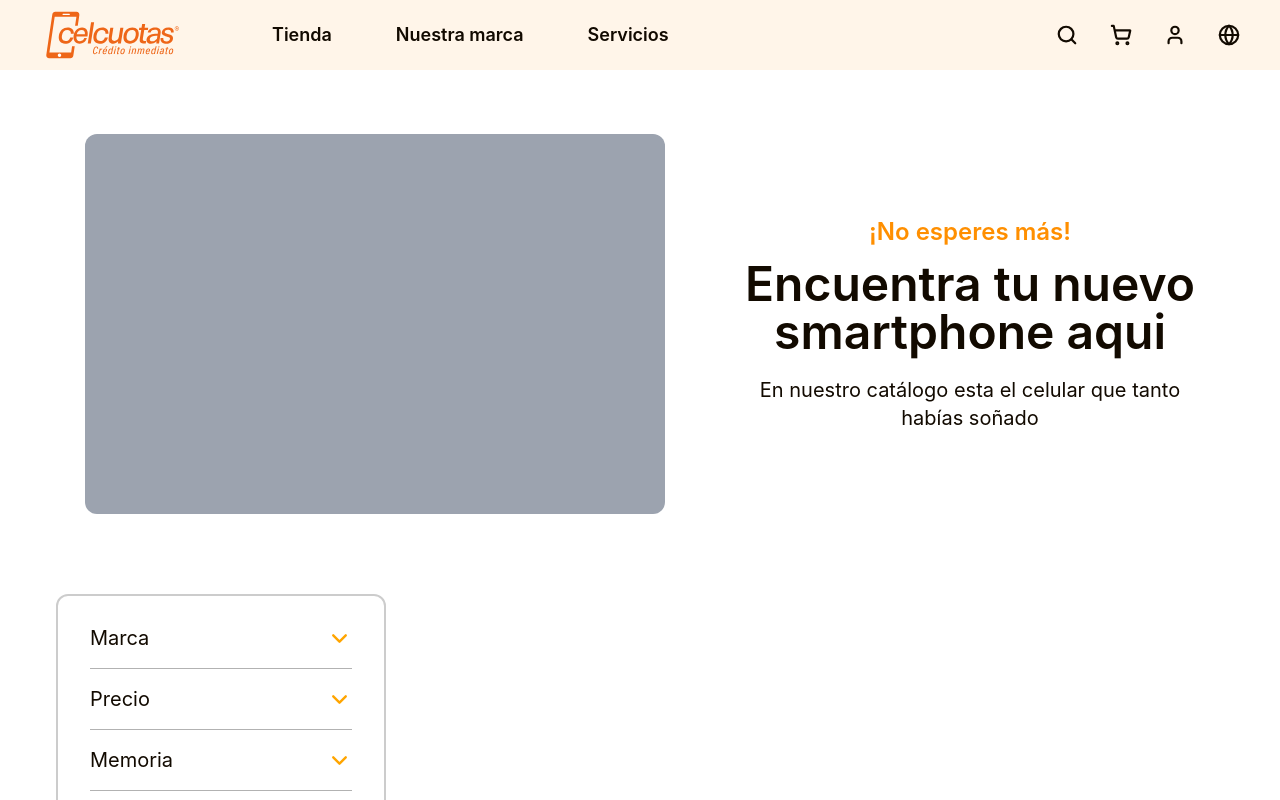
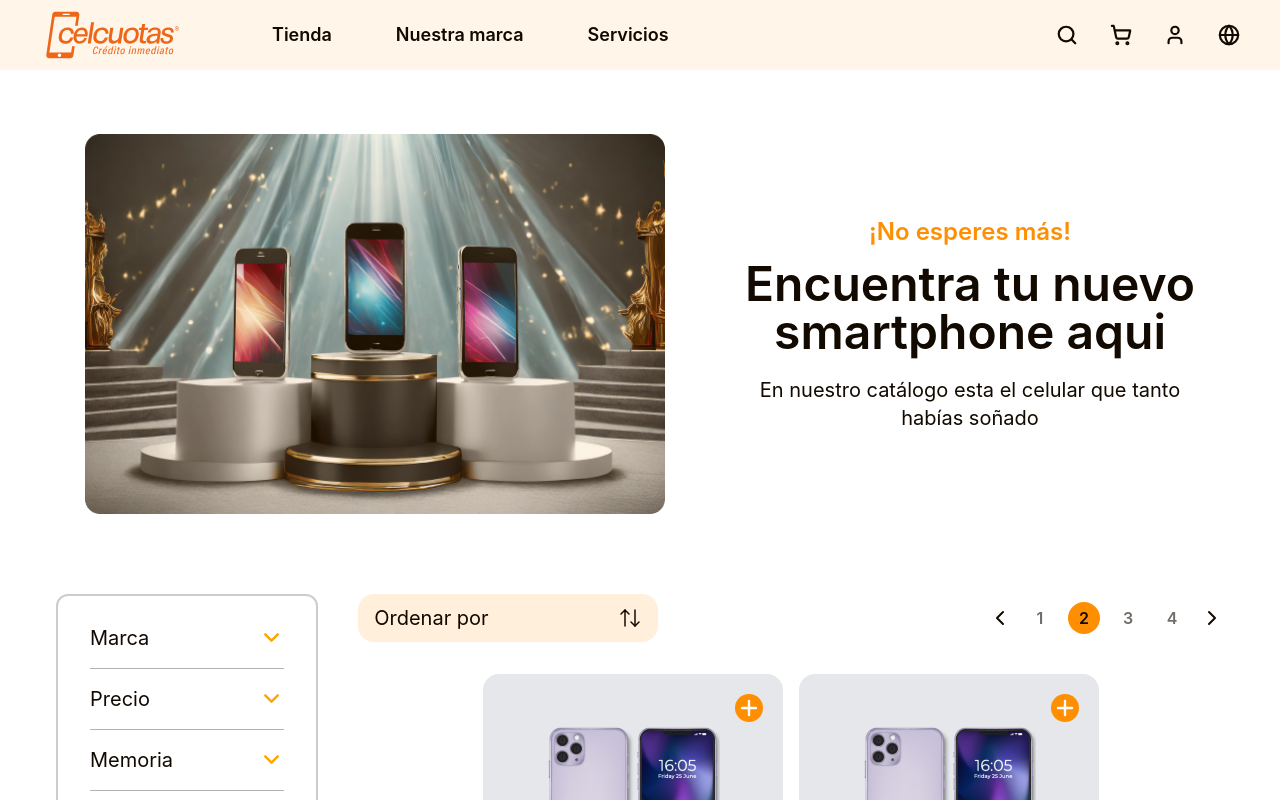
Before and after one commit to Ye1der/Celcuotas, a React (Vite) app: page /store in a window 1280 px wide. Built offline with nearby package versions, Linux system fonts and the light colour scheme.

Commit message:
add function in button order by of the route Store

```diff
--- a/src/App.tsx
+++ b/src/App.tsx
@@ -3,6 +3,8 @@ import { Dashboard } from './routes/Dashboard'
 import { ContextGlbal } from './context/Context'
 import { NavBar } from './components/NavBar'
 import { Store } from './routes/Store'
+import { Footer } from './components/dashboard/Footer'
+
 
 const router = createBrowserRouter([
   {
@@ -24,6 +26,7 @@ function App() {
         <ContextGlbal>
           <RouterProvider router={router} />
         </ContextGlbal>
+        <Footer/>
       </section>
     </section>
   )
--- a/src/components/NavBar.tsx
+++ b/src/components/NavBar.tsx
@@ -2,7 +2,7 @@ import { AlignLeft, Search, X } from "lucide-react"
 import { ShoppingCart } from "lucide-react"
 import { User } from "lucide-react"
 import { Globe } from "lucide-react"
-import './NavBar.css'
+// import './NavBar.css'
 import { useState } from "react"
 
 export function NavBar() {
@@ -16,7 +16,7 @@ export function NavBar() {
         {showBar ? <X className="icon" strokeWidth={2.3} size={27} /> : <AlignLeft className="icon" strokeWidth={2.3} size={27} />}
       </button>
 
-      <section className={`bg-cosmicLatte h-[70px] lg:w-full flex lg:justify-between absolute top-0 transition-all duration-300 max-lg:${showBar ? '-left-0' : '-left-full'} max-lg:flex-col max-lg:items-center max-lg:h-svh max-lg:w-fit max-lg:z-40 max-lg:py-10 max-lg:justify-between`}>
+      <section className={`bg-cosmicLatte h-[70px] lg:w-full flex lg:justify-between absolute top-0 transition-all duration-300 ${showBar ? 'max-lg:left-0' : 'max-lg:-left-full'} max-lg:flex-col max-lg:items-center max-lg:h-svh max-lg:w-fit max-lg:z-40 max-lg:py-10 max-lg:justify-between`}>
         <div className="flex lg:h-full items-center gap-8 font-semibold text-lg max-lg:flex-col">
           <a href="/">
             <img src="/logo.svg" alt="Logo" className="w-36 mr-10 ml-10 max-lg:mb-10" />
--- /dev/null
+++ b/src/components/store/CardPhoneStore.tsx
@@ -0,0 +1,17 @@
+import { Plus } from "lucide-react";
+
+export function CardPhoneStore() {
+  return (
+    <div className="w-[300px] h-[370px] bg-gray-200 rounded-2xl flex flex-col items-center justify-center px-7 gap-3 relative">
+
+      <button className="text-white bg-darkOrange rounded-full p-[2px] absolute top-5 right-5"> <Plus strokeWidth={2.4} /> </button>
+
+      <img src="/phoneStore.png" alt="" />
+      <div className="w-full">
+        <h4 className="font-semibold text-md opacity-60"> Samsung </h4>
+        <h1 className="font-semibold text-xl"> Samsung Galaxy A34 </h1>
+        <h3 className="text-xl mt-2"> $1.034.950 </h3>
+      </div>
+    </div>
+  )
+}
--- /dev/null
+++ b/src/components/store/FilterBy.tsx
@@ -0,0 +1,38 @@
+import { ChevronDown } from "lucide-react";
+
+export function FilterBy () {
+
+  return (
+    <div className="w-[330px] h-fit border-2 border-black border-opacity-20 rounded-xl px-8 pt-3 pb-8">
+          <button className="w-full flex justify-between items-center border-b border-b-black border-opacity-30 py-4">
+            <h1 className="text-xl"> Marca </h1>
+            <ChevronDown color="orange" strokeWidth={2.3} size={25} />
+          </button>
+
+          <button className="w-full flex justify-between items-center border-b border-b-black border-opacity-30 py-4">
+            <h1 className="text-xl"> Precio </h1>
+            <ChevronDown color="orange" strokeWidth={2.3} size={25} />
+          </button>
+
+          <button className="w-full flex justify-between items-center border-b border-b-black border-opacity-30 py-4">
+            <h1 className="text-xl"> Memoria </h1>
+            <ChevronDown color="orange" strokeWidth={2.3} size={25} />
+          </button>
+
+          <button className="w-full flex justify-between items-center border-b border-b-black border-opacity-30 py-4">
+            <h1 className="text-xl"> Camara </h1>
+            <ChevronDown color="orange" strokeWidth={2.3} size={25} />
+          </button>
+
+          <button className="w-full flex justify-between items-center border-b border-b-black border-opacity-30 py-4">
+            <h1 className="text-xl"> Pantalla </h1>
+            <ChevronDown color="orange" strokeWidth={2.3} size={25} />
+          </button>
+
+          <button className="w-full flex justify-between items-center border-b border-b-black border-opacity-30 py-4">
+            <h1 className="text-xl"> Descuentos </h1>
+            <ChevronDown color="orange" strokeWidth={2.3} size={25} />
+          </button>
+        </div>
+  )
+}
--- /dev/null
+++ b/src/components/store/OrderBy.tsx
@@ -0,0 +1,54 @@
+import { ArrowDown, ArrowUp, ArrowUpDown} from "lucide-react";
+import { useState } from "react";
+
+export function OrderBy () {
+
+  // si es true salen las demas opciones y si es false no salen y el rounded b del boton principal cambia
+  const [active, setActive] = useState(false)
+  const [optionText, setOptionText] = useState('Ordenar por')
+  const [optionIcon, setOptionIcon] = useState<JSX.Element>(<ArrowUpDown strokeWidth={1.5}/>)
+
+  function clickOption (option: boolean | null) {
+    if (option) {
+      setOptionText("Mayor precio")
+      setOptionIcon(<ArrowUp strokeWidth={1.5}/>)
+
+    } else if (option == false) {
+      setOptionText("Menor precio")
+      setOptionIcon(<ArrowDown strokeWidth={1.5}/>)
+
+    } else if (option == null) {
+      setOptionText("Ordenar por")
+      setOptionIcon(<ArrowUpDown strokeWidth={1.5}/>)
+    }
+
+    setActive(false)
+  }
+
+  return (
+    <div className="relative w-fit h-fit z-20">
+      <button onClick={() => {setActive(!active)}} className={`w-[300px] h-12 px-4 bg-[#FFEFDB] ${!active && 'rounded-b-2xl'} rounded-t-2xl flex justify-between items-center transition-all duration-300`}>
+        <h1 className="text-xl"> {optionText} </h1>
+        {optionIcon}
+      </button>
+
+      <div className={`${active ? "visible opacity-1" : "opacity-0 invisible"} transition-all duration-300 absolute`}>
+        <button onClick={() => {clickOption(null)}} className="w-[300px] h-12 px-4 bg-[#FAFAFA] flex justify-between items-center">
+          <h1 className="text-xl"> Ninguno </h1>
+          <ArrowUpDown strokeWidth={1.5}/>
+        </button>
+
+        <button onClick={() => {clickOption(true)}} className="w-[300px] h-12 px-4 bg-[#FAFAFA] flex justify-between items-center">
+          <h1 className="text-xl"> Mayor precio </h1>
+          <ArrowUp strokeWidth={1.5}/>
+        </button>
+
+        <button onClick={() => {clickOption(false)}} className="w-[300px] h-12 px-4 bg-[#FAFAFA] rounded-b-2xl flex justify-between items-center">
+          <h1 className="text-xl"> Menor precio </h1>
+          <ArrowDown strokeWidth={1.5}/>
+        </button>
+      </div>
+
+    </div>
+  )
+}
--- a/src/routes/Dashboard.tsx
+++ b/src/routes/Dashboard.tsx
@@ -1,5 +1,4 @@
 import { Slider } from "../components/Slider";
-import { Footer } from "../components/dashboard/Footer";
 import { Marcas } from "../components/dashboard/Marcas";
 import { Cards } from "../components/dashboard/Cards";
 import { BenefitBar } from "../components/dashboard/BenefitBar";
@@ -30,7 +29,6 @@ export function Dashboard() {
       <BenefitBar />
       <Cards />
       <Marcas />
-      <Footer />
     </>
   )
 }
--- a/src/routes/Store.tsx
+++ b/src/routes/Store.tsx
@@ -1,12 +1,18 @@
-import { ChevronDown } from "lucide-react";
+import {ChevronLeft, ChevronRight } from "lucide-react";
+import { CardPhoneStore } from "../components/store/CardPhoneStore";
+import { OrderBy } from "../components/store/OrderBy";
+import { FilterBy } from "../components/store/FilterBy";
 
 export function Store() {
+
+
+  const array = [1, 2, 3, 4, 5, 6, 7, 8, 9]
+
   return (
     <section className="w-full">
       <section className="w-full flex justify-center mt-16 items-center gap-20">
-        <div className="w-[580px] h-[380px] bg-gray-400 rounded-xl">
+        <img src="/mainStore.png" alt="" className="w-[580px] rounded-xl" />
 
-        </div>
         <div>
           <h3 className="text-darkOrange text-2xl font-semibold text-center mb-3"> ¡No esperes más! </h3>
           <h1 className="text-smokyBlack text-5xl font-semibold text-center mb-5"> Encuentra tu nuevo <br /> smartphone aqui</h1>
@@ -14,38 +20,41 @@ export function Store() {
         </div>
       </section>
 
-      <section className="w-full px-14 my-20">
-        <div className="w-[330px] border-2 border-black border-opacity-20 rounded-xl px-8 pt-3 pb-8">
-          <button className="w-full flex justify-between items-center border-b border-b-black border-opacity-30 py-4">
-            <h1 className="text-xl"> Marca </h1>
-            <ChevronDown color="orange" strokeWidth={2.3} size={25} />
-          </button>
+      <section className="w-full px-14 my-20 flex justify-between gap-10 mb-10">
 
-          <button className="w-full flex justify-between items-center border-b border-b-black border-opacity-30 py-4">
-            <h1 className="text-xl"> Precio </h1>
-            <ChevronDown color="orange" strokeWidth={2.3} size={25} />
-          </button>
+        <FilterBy/>
 
-          <button className="w-full flex justify-between items-center border-b border-b-black border-opacity-30 py-4">
-            <h1 className="text-xl"> Memoria </h1>
-            <ChevronDown color="orange" strokeWidth={2.3} size={25} />
-          </button>
+        <section className="w-full ">
+          <div className="w-full flex justify-between items-center">
 
-          <button className="w-full flex justify-between items-center border-b border-b-black border-opacity-30 py-4">
-            <h1 className="text-xl"> Camara </h1>
-            <ChevronDown color="orange" strokeWidth={2.3} size={25} />
-          </button>
+            <OrderBy/>
 
-          <button className="w-full flex justify-between items-center border-b border-b-black border-opacity-30 py-4">
-            <h1 className="text-xl"> Pantalla </h1>
-            <ChevronDown color="orange" strokeWidth={2.3} size={25} />
-          </button>
+            <div className="flex items-center gap-3">
+              <ChevronLeft />
+              <button className="font-semibold hover:opacity-100 opacity-60 rounded-full h-8 w-8 flex items-center justify-center transition-all duration-300"> 1 </button>
+              <button className="font-semibold hover:opacity-100 bg-darkOrange rounded-full h-8 w-8 flex items-center justify-center transition-all duration-300"> 2 </button>
+              <button className="font-semibold hover:opacity-100 opacity-60 rounded-full h-8 w-8 flex items-center justify-center transition-all duration-300"> 3 </button>
+              <button className="font-semibold hover:opacity-100 opacity-60 rounded-full h-8 w-8 flex items-center justify-center transition-all duration-300"> 4 </button>
+              <ChevronRight />
+            </div>
+          </div>
 
-          <button className="w-full flex justify-between items-center border-b border-b-black border-opacity-30 py-4">
-            <h1 className="text-xl"> Descuentos </h1>
-            <ChevronDown color="orange" strokeWidth={2.3} size={25} />
-          </button>
-        </div>
+          <div className="w-full mt-8 flex flex-wrap gap-4 justify-center">
+            {array.map((_, index) => {
+              return <CardPhoneStore key={index}/>
+            })}
+
+            <div className="flex items-center gap-3 mt-5">
+              <ChevronLeft />
+              <button className="font-semibold hover:opacity-100 opacity-60 rounded-full h-8 w-8 flex items-center justify-center transition-all duration-300"> 1 </button>
+              <button className="font-semibold hover:opacity-100 bg-darkOrange rounded-full h-8 w-8 flex items-center justify-center transition-all duration-300"> 2 </button>
+              <button className="font-semibold hover:opacity-100 opacity-60 rounded-full h-8 w-8 flex items-center justify-center transition-all duration-300"> 3 </button>
+              <button className="font-semibold hover:opacity-100 opacity-60 rounded-full h-8 w-8 flex items-center justify-center transition-all duration-300"> 4 </button>
+              <ChevronRight />
+            </div>
+          </div>
+
+        </section>
       </section>
     </section>
   )
```
Also changed, not shown: src/components/dashboard/Footer.tsx (+8 -8 lines), src/components/dashboard/Marcas.tsx (+5 -5 lines), public/mainStore.png (added), public/phoneStore.png (added).
